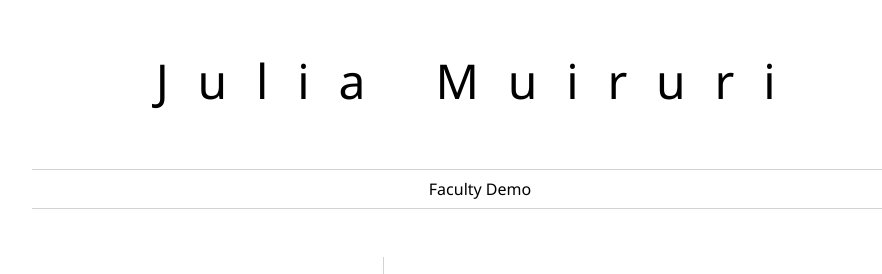
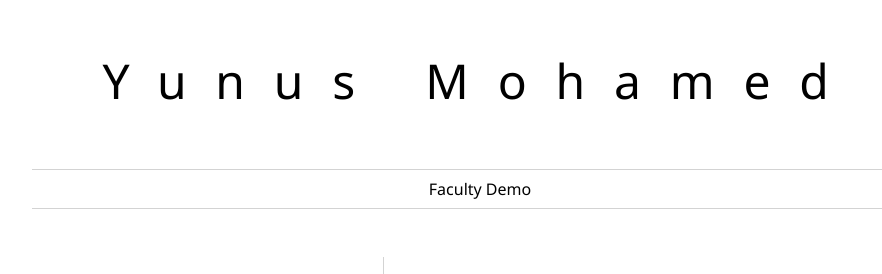
Before and after one commit to yunus-abdi/my-resume, a plain HTML site: page index.html in a window 1280 px wide. Shown: the top 274 px of the page, without its empty margins (160-1042 px from the left). Drawn offline with Linux system fonts and the light colour scheme.

Commit message:
Update index.html

```diff
--- a/index.html
+++ b/index.html
@@ -8,7 +8,7 @@
 	<body>
 		<header id="header">
 			<!-- resume header with your name and title -->
-			<h1>Julia Muiruri</h1>
+			<h1>Yunus Mohamed</h1>
 			<hr>
 			Faculty Demo
 			<hr>
```
